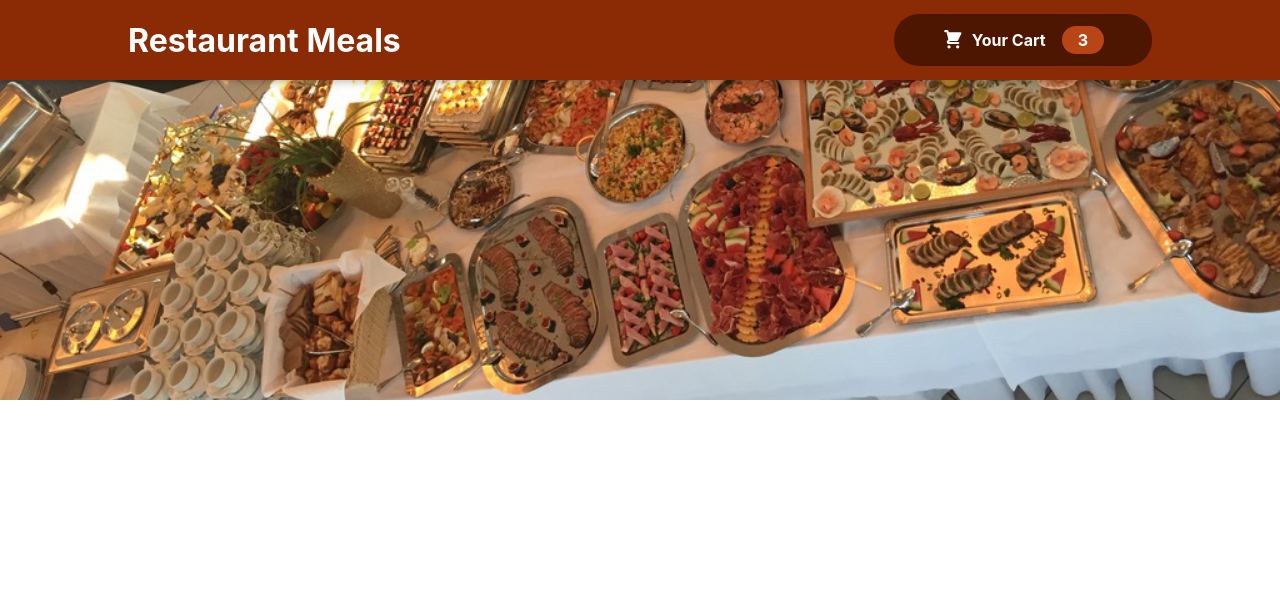
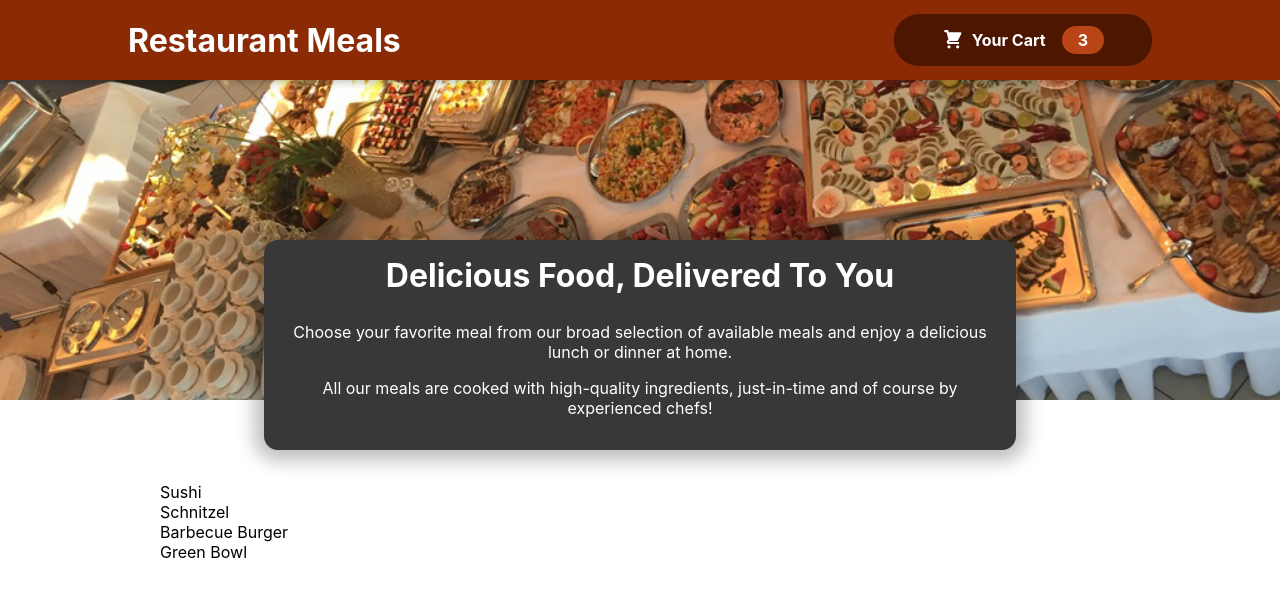
Before and after one commit to gowthamnanda2602/restuarant-website, a React (Create React App) app: page / in a window 1280 px wide. Shown: the top 596 px of the page. Built offline with nearby package versions, Linux system fonts and the light colour scheme.

Commit message:
restuarant website 2nd task

```diff
--- a/src/App.js
+++ b/src/App.js
@@ -1,11 +1,14 @@
-
 import React from 'react';
 import Header from './components/Layout/Header';
+import Meals from './components/Meals/Meals';
 
 function App() {
   return (
     <React.Fragment>
       <Header />
+      <main>
+        <Meals />
+      </main>
     </React.Fragment>
   );
 }
--- a/src/components/Layout/Header.module.css
+++ b/src/components/Layout/Header.module.css
@@ -2,7 +2,7 @@
   position: fixed;
   top: 0;
   left: 0;
-  right:0;
+  right: 0px;
   height: 5rem;
   background-color: #8a2b06;
   color: white;
--- /dev/null
+++ b/src/components/Meals/AvailableMeals.js
@@ -0,0 +1,40 @@
+import React from 'react';
+import classes from './AvailableMeals.module.css';
+
+const dummyMeals = [{
+    id: 'm1',
+    name: 'Sushi',
+    description: 'Finest fish and veggies',
+    price: 22.99,
+  },
+  {
+    id: 'm2',
+    name: 'Schnitzel',
+    description: 'A german specialty!',
+    price: 16.5,
+  },
+  {
+    id: 'm3',
+    name: 'Barbecue Burger',
+    description: 'American, raw, meaty',
+    price: 12.99,
+  },
+  {
+    id: 'm4',
+    name: 'Green Bowl',
+    description: 'Healthy...and green...',
+    price: 18.99,
+  },]
+
+  const AvailableMeals = () => {
+    const mealsList = dummyMeals.map((meal) => <li>{meal.name}</li>)
+    return (
+      <section className={classes.meals}>
+        <ul>
+          {mealsList}
+        </ul>
+      </section>
+    )
+}
+
+export default AvailableMeals;
--- /dev/null
+++ b/src/components/Meals/AvailableMeals.module.css
@@ -0,0 +1,24 @@
+.meals {
+  max-width: 60rem;
+  width: 90%;
+  margin: 2rem auto;
+  animation: meals-appear 1s ease-out forwards;
+}
+
+.meals ul {
+  list-style: none;
+  margin: 0;
+  padding: 0;
+}
+
+@keyframes meals-appear {
+  from {
+    opacity: 0;
+    transform: translateY(3rem);
+  }
+
+  to {
+    opacity: 1;
+    transform: translateY(0);
+  }
+}
--- /dev/null
+++ b/src/components/Meals/Meals.js
@@ -0,0 +1,14 @@
+import React from 'react';
+import MealsSummary from './MealsSummary';
+import AvailableMeals from './AvailableMeals';
+
+const Meals = () => {
+  return (
+    <React.Fragment>
+      <MealsSummary />
+      <AvailableMeals />
+    </React.Fragment>
+  )
+}
+
+export default Meals;
--- /dev/null
+++ b/src/components/Meals/MealsSummary.js
@@ -0,0 +1,14 @@
+import React from 'react';
+import classes from './MealsSummary.module.css';
+
+const MealsSummary = () => {
+  return (
+    <section className={classes.summary}>
+        <h2>Delicious Food, Delivered To You</h2>
+        <p>Choose your favorite meal from our broad selection of available meals and enjoy a delicious lunch or dinner at home.</p>
+        <p>All our meals are cooked with high-quality ingredients, just-in-time and of course by experienced chefs!</p>
+    </section>
+  )
+}
+
+export default MealsSummary;
--- /dev/null
+++ b/src/components/Meals/MealsSummary.module.css
@@ -0,0 +1,18 @@
+.summary {
+  text-align: center;
+  max-width: 45rem;
+  width: 90%;
+  margin: auto;
+  margin-top: -10rem;
+  position: relative;
+  background-color: #383838;
+  color: white;
+  border-radius: 14px;
+  padding: 1rem;
+  box-shadow: 0 1px 18px 10px rgba(0, 0, 0, 0.25);
+}
+
+.summary h2 {
+  font-size: 2rem;
+  margin-top: 0;
+}
```
